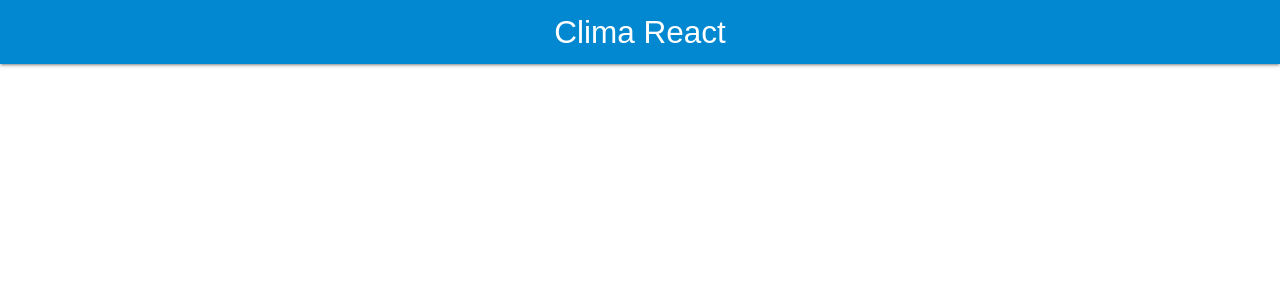
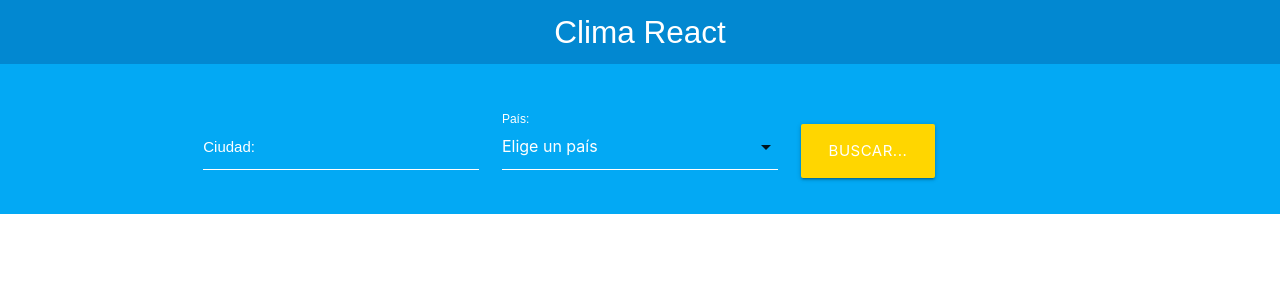
Before and after one commit to FlorenciaNodar/ReactJSPr-ctica4, a React (Create React App) app: page / in a window 1280 px wide. Shown: the top 300 px of the page. Built offline with nearby package versions, Linux system fonts and the light colour scheme.

Commit message:
Se creo el componente de formulario.js en el cual se le agregó al app.js y se creó la maqueta

```diff
--- a/src/App.js
+++ b/src/App.js
@@ -1,11 +1,13 @@
 import React, { Component } from 'react';
 import Header from './componentes/header';
+import Formulario from './componentes/formulario';
 
 class App extends Component {
   render() {
     return (
       <div className="App">
        <Header titulo='Clima React'/>
+       <Formulario/>
       </div>
     );
   }
--- /dev/null
+++ b/src/componentes/formulario.js
@@ -0,0 +1,38 @@
+import React, { Component } from 'react';
+
+class Formulario extends Component {
+    render() {
+        return (
+            <div className="contenedor-form">
+            <div className="container">
+            <div className="row">
+                <form>
+                    <div className="input-field col s12 m8 l4 offset-m2">
+                        <input id="ciudad" type="text"/>
+                        <label htmlFor="ciudad">Ciudad:</label>
+                    </div>
+                    <div className="input-field col s12 m8 l4 offset-m2">
+                        <select>
+                            <option value="" defaultValue>Elige un país</option>
+                            <option value="AR">Argentina</option>
+                            <option value="CO">Colombia</option>
+                            <option value="CR">Costa Rica</option>
+                            <option value="ES">España</option>
+                            <option value="US">Éstados Unidos</option>
+                            <option value="MX">México</option>
+                            <option value="PE">Perú</option>
+                        </select>
+                        <label htmlFor="pais">País:</label>
+                    </div>
+                    <div className="input-field col s12 m8 l4 offset-2 buscador">
+                         <input className="waves effect waves-light btn-large yellow accent-4" type="submit" value="Buscar..."/>
+                    </div>
+                </form>
+            </div>
+            </div>
+            </div>
+         );
+    }
+}
+
+export default Formulario;
```
